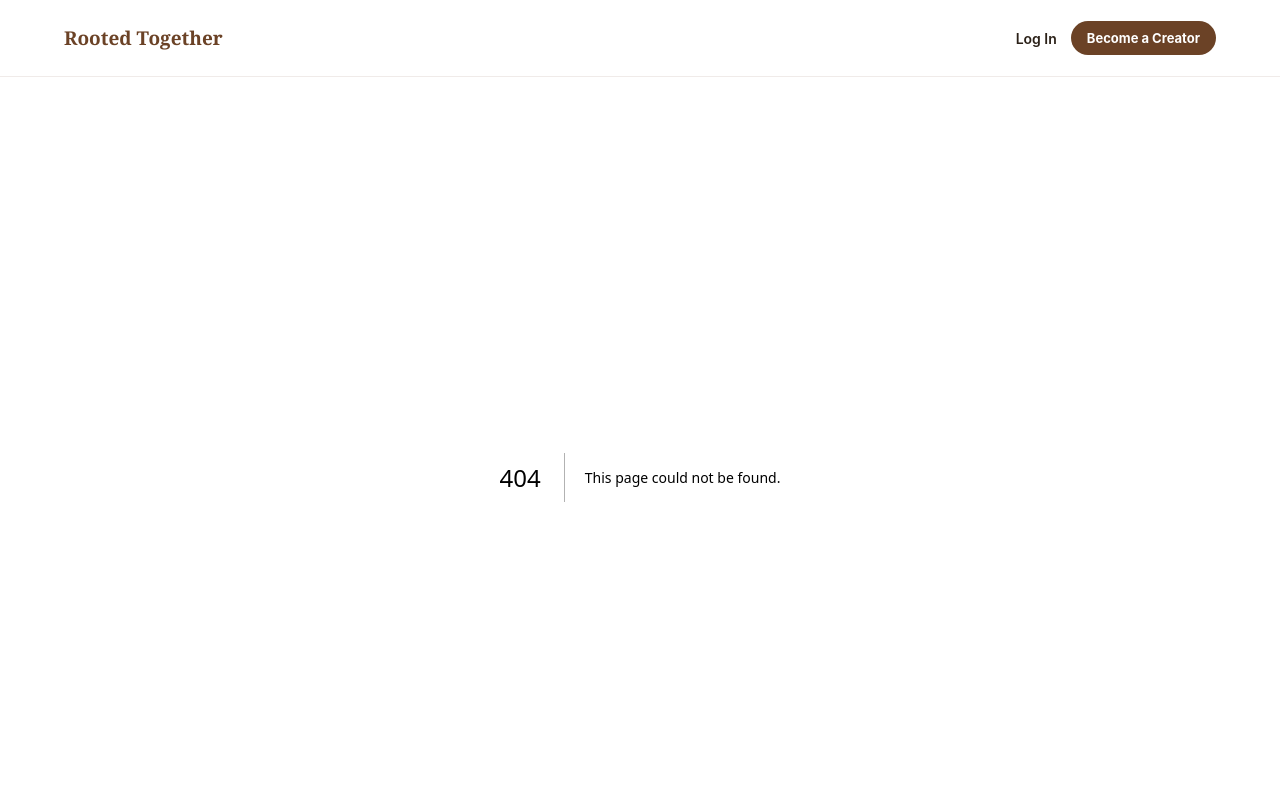
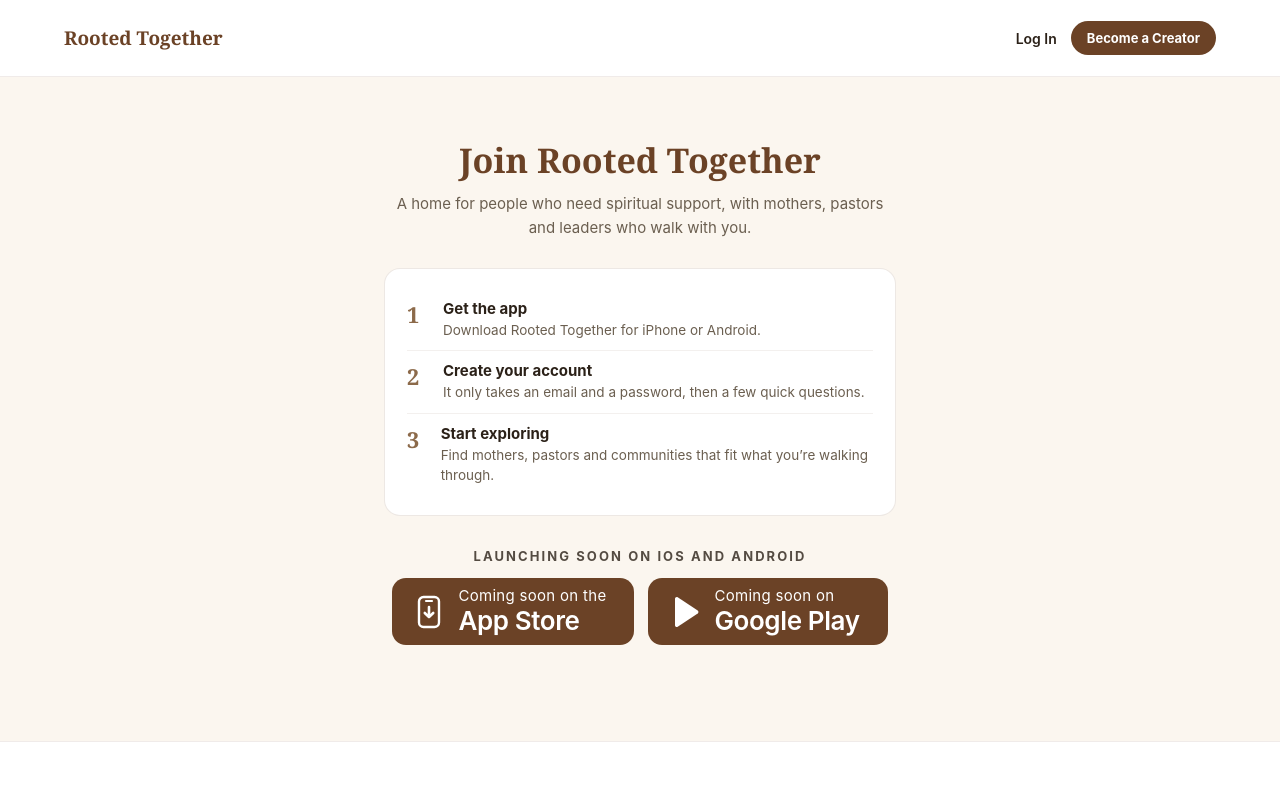
Before and after one commit to G-Rack/RootedTogether, a Next.js app in the folder rooted-web/: page /join in a window 1280 px wide. Before the commit this address had no page. Shown: the top 791 px of the page. Built offline with nearby package versions, Linux system fonts and the light colour scheme.

Commit message:
Referrals: app-first link, net sales

```diff
--- /dev/null
+++ b/rooted-web/app/join/page.js
@@ -0,0 +1,80 @@
+'use client';
+
+import { Suspense, useState } from 'react';
+import { useSearchParams } from 'next/navigation';
+import StoreBadges from '@/components/StoreBadges';
+
+// Where a member's referral link lands. The app is where referred people sign
+// up, so this page just carries the code across: it shows it big, with a copy
+// button, and tells them where to type it in the app's sign-up.
+const CODE_RE = /^RT-?\d{1,8}$/i;
+
+function JoinInner() {
+  const searchParams = useSearchParams();
+  const raw = (searchParams.get('ref') || '').trim();
+  const code = CODE_RE.test(raw) ? raw.toUpperCase().replace(/^RT-?/, 'RT-') : '';
+  const [copied, setCopied] = useState(false);
+
+  const copy = async () => {
+    try {
+      await navigator.clipboard.writeText(code);
+      setCopied(true);
+      setTimeout(() => setCopied(false), 2000);
+    } catch {
+      // Clipboard unavailable: the code is still on screen to copy by hand.
+    }
+  };
+
+  return (
+    <div style={{ background: 'var(--cream)' }}>
+      <div className="container" style={{ maxWidth: 640, paddingBlock: '64px 96px', textAlign: 'center' }}>
+        <div className="serif" style={{ fontSize: 34, fontWeight: 700, color: 'var(--brown)', lineHeight: 1.15, marginBottom: 12 }}>
+          {code ? 'You’ve been invited to Rooted Together' : 'Join Rooted Together'}
+        </div>
+        <div className="muted" style={{ fontSize: 15, lineHeight: 1.6, marginBottom: 28 }}>
+          A home for people who need spiritual support, with mothers, pastors and leaders who walk with you.
+        </div>
+
+        {code && (
+          <div className="card" style={{ padding: '22px 22px 20px', marginBottom: 28 }}>
+            <div style={{ fontSize: 11.5, fontWeight: 700, textTransform: 'uppercase', letterSpacing: 0.5, color: 'var(--brown-light)', marginBottom: 8 }}>
+              Your referral code
+            </div>
+            <div className="serif" style={{ fontSize: 34, fontWeight: 700, color: 'var(--brown)', letterSpacing: 1 }}>{code}</div>
+            <button type="button" onClick={copy} className="btn btn-outline btn-small" style={{ marginTop: 14 }}>
+              {copied ? 'Copied!' : 'Copy code'}
+            </button>
+          </div>
+        )}
+
+        <div className="card" style={{ padding: '20px 22px', textAlign: 'left', marginBottom: 32 }}>
+          {[
+            ['Get the app', 'Download Rooted Together for iPhone or Android.'],
+            ['Create your account', 'It only takes an email and a password, then a few quick questions.'],
+            code
+              ? ['Enter your code', 'On the first screen tap “Have a referral code?” and paste the code above.']
+              : ['Start exploring', 'Find mothers, pastors and communities that fit what you’re walking through.'],
+          ].map(([title, body], i) => (
+            <div key={title} style={{ display: 'flex', gap: 14, padding: '10px 0', borderTop: i === 0 ? 'none' : '1px solid rgba(107,66,38,0.08)' }}>
+              <div className="serif" style={{ fontSize: 22, fontWeight: 700, color: 'var(--brown-light)', width: 22 }}>{i + 1}</div>
+              <div>
+                <div style={{ fontSize: 15, fontWeight: 700 }}>{title}</div>
+                <div className="muted" style={{ fontSize: 13.5, lineHeight: 1.5, marginTop: 2 }}>{body}</div>
+              </div>
+            </div>
+          ))}
+        </div>
+
+        <StoreBadges align="center" />
+      </div>
+    </div>
+  );
+}
+
+export default function JoinPage() {
+  return (
+    <Suspense fallback={null}>
+      <JoinInner />
+    </Suspense>
+  );
+}
```
Also changed, not shown: rooted-web/app/dashboard/referrals/page.js (+9 -10 lines).
